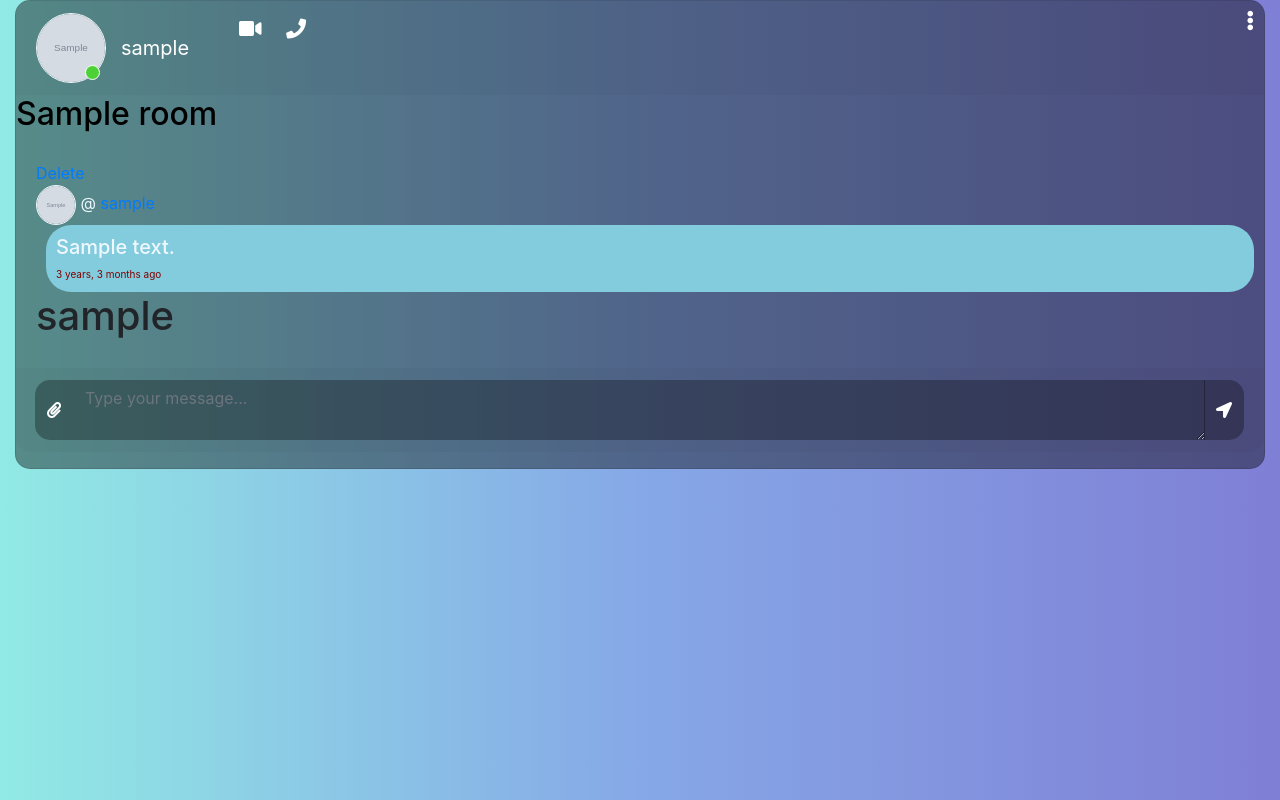
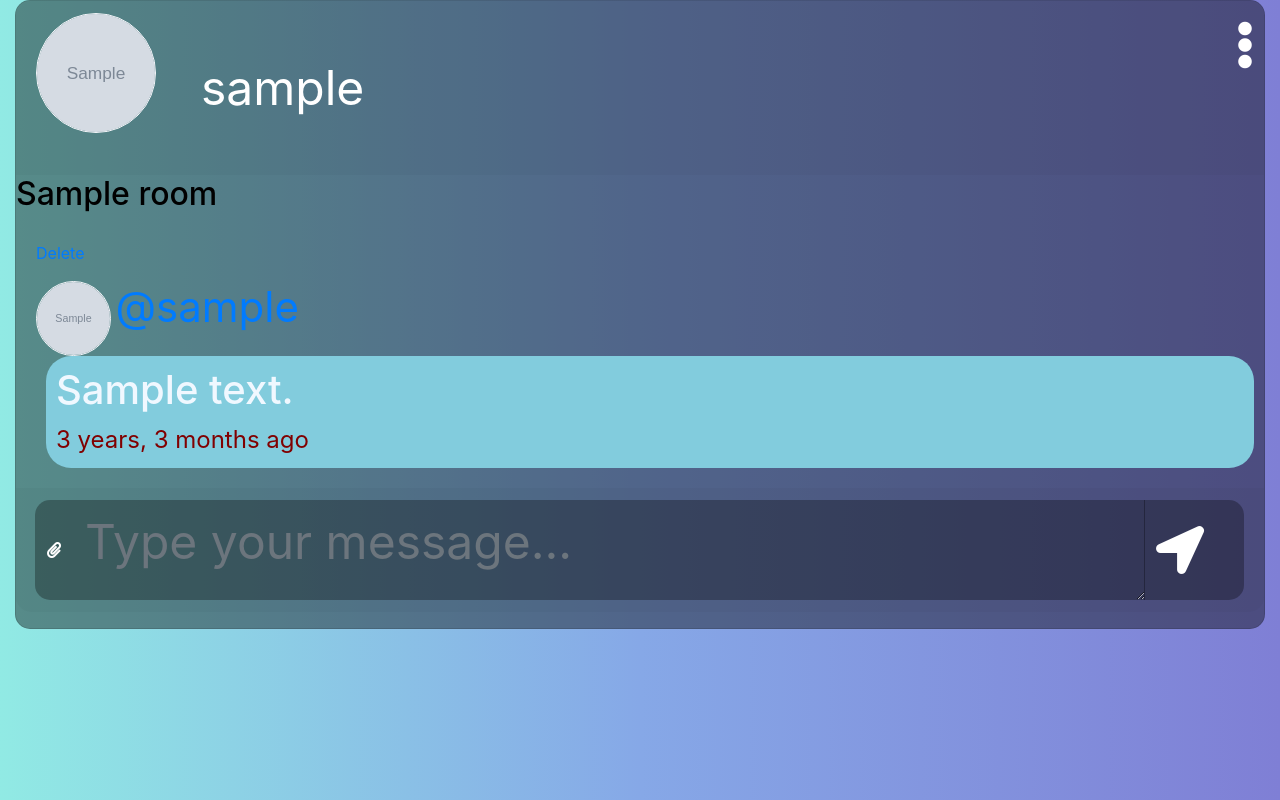
Before and after one commit to PrinceJetro/chatapp, a Django app: page /room/1 in a window 1280 px wide. Run offline with Django 4.2, Linux system fonts and the light colour scheme; a user stored in the database is signed in; tables that the repository leaves empty hold one stand-in row (values such as "Sample post"); grey boxes marked "Sample" are stand-in pictures; some libraries are stand-ins or nearby versions.

Commit message:
worked on the front ebd

```diff
--- a/templates/base.html
+++ b/templates/base.html
@@ -14,10 +14,7 @@
 <script src="https://cdn.jsdelivr.net/npm/bootstrap@5.2.3/dist/js/bootstrap.bundle.min.js"></script>
 
   <!-- Feel free to remove these styles or customise in your own stylesheet 👍 -->
-  <style>
-    .attribution { font-size: 11px; text-align: center; }
-    .attribution a { color: hsl(228, 45%, 44%); }
-  </style>
+
 </head>
 <body>
 
--- a/templates/chat.html
+++ b/templates/chat.html
@@ -61,7 +61,8 @@
         background-color: rgba(0,0,0,0.3) !important;
         border:0 !important;
         color:white !important;
-        height: 60px !important;
+        height: 100px !important;
+        font-size: 48px;
         overflow-y: auto;
     }
         .type_msg:focus{
@@ -81,6 +82,9 @@ background-color: rgba(0,0,0,0.3) !important;
         border:0 !important;
         color: white !important;
         cursor: pointer;
+        font-size: 48px;
+        height: 100px;
+        width: 100px;
     }
     .search_btn{
         border-radius: 0 15px 15px 0 !important;
@@ -102,36 +106,26 @@ background-color: rgba(0,0,0,0.3) !important;
         background-color: rgba(0,0,0,0.3);
 }
     .user_img{
-        height: 70px;
-        width: 70px;
+        height: 120px;
+        width: 120px;
         border:1.5px solid #f5f6fa;
 
     }
     .user_img_msg{
-        height: 40px;
-        width: 40px;
+        height: 75px;
+        width: 75px;
         border:1.5px solid #f5f6fa;
 
     }
 .img_cont{
-        position: relative;
-        height: 70px;
-        width: 70px;
+        height: 150px;
+        width: 150px;
 }
 .img_cont_msg{
         height: 40px;
         width: 40px;
 }
-.online_icon{
-    position: absolute;
-    height: 15px;
-    width:15px;
-    background-color: #4cd137;
-    border-radius: 50%;
-    bottom: 0.2em;
-    right: 0.4em;
-    border:1.5px solid white;
-}
+
 .offline{
     background-color: #c23616 !important;
 }
@@ -141,7 +135,7 @@ background-color: rgba(0,0,0,0.3) !important;
     margin-left: 15px;
 }
 .user_info span{
-    font-size: 20px;
+    font-size: 48px;
     color: white;
 }
 .user_info p{
@@ -178,10 +172,10 @@ color: rgba(255,255,255,0.6);
     position: relative;
 }
 .msg_time{
+    font-size: 24px;
     left: 0;
     bottom: -15px;
     color: rgba(255,255,255,0.5);
-    font-size: 10px;
 }
 .msg_time_send{
     position: absolute;
@@ -196,10 +190,10 @@ color: rgba(255,255,255,0.6);
 #action_menu_btn{
     position: absolute;
     right: 10px;
-    top: 10px;
+    top: 20px;
     color: white;
     cursor: pointer;
-    font-size: 20px;
+    font-size: 48px;
 }
 .action_menu{
     z-index: 1;
@@ -208,8 +202,8 @@ color: rgba(255,255,255,0.6);
     background-color: rgba(0,0,0,0.5);
     color: white;
     border-radius: 15px;
-    top: 30px;
-    right: 15px;
+    top: 60;
+    right: 50px;
     display: none;
 }
 .action_menu ul{
@@ -219,6 +213,7 @@ margin: 0;
 }
 .action_menu ul li{
     width: 100%;
+    font-size: 40px;
     padding: 10px 15px;
     margin-bottom: 5px;
 }
@@ -235,6 +230,10 @@ margin: 0;
     margin-bottom: 15px !important;
 }
 }
+
+#participants{
+    display: none;
+}
 </style>
     </head>
 	<!--Coded With Love By Mutiullah Samim-->
@@ -242,30 +241,24 @@ margin: 0;
 
 
 		<div class="container-fluid ">
-			<div class="" >
+			<div class="main" >
 				<div class="chat" >
 					<div class="card">
 						<div class="card-header msg_head">
 							<div class="d-flex bd-highlight">
 								<div class="img_cont">
 									<img src="{{rooms.host.image_link}}" class="rounded-circle user_img">
-									<span class="online_icon"></span>
+
 								</div>
 								<div class="user_info">
 									<span>{{rooms.host.username}}</span>
-								</div>
-								<div class="video_cam">
-									<span><i class="fas fa-video"></i></span>
-									<span><i class="fas fa-phone"></i></span>
 								</div>
 							</div>
 							<span id="action_menu_btn"><i class="fas fa-ellipsis-v"></i></span>
 							<div class="action_menu">
 								<ul>
-									<a href="{% url 'userprofile' rooms.host.id %}"><li><i class="fas fa-user-circle"></i> View profile</li></a>
-									<li><i class="fas fa-users"></i> Add to close friends</li>
-									<li><i class="fas fa-plus"></i> Add to group</li>
-									<li><i class="fas fa-ban"></i> Block</li>
+									<a href="{% url 'userprofile' rooms.host.id %}"><li><i class="fas fa-user-circle"></i> View {{rooms.host.username}}'s Profile</li></a>
+									<li onclick="participants()"><i class="fas fa-users"></i> View Participants</li>
 								</ul>
 							</div>
 						</div>
@@ -278,19 +271,19 @@ margin: 0;
                         {% endif %}
 
 
-						<div class="card-body msg_card_body">
+						<div class="card-body msg_card_body" id="msg_card_body">
                             {% for i in room_messages %}
                             {% if request.user == i.user %}
                             <a href="{% url 'delete-message' i.id%}">Delete</a>
                             {% endif %}
-                            <div class="" style="width: 100%;">
+                            <div class="" style="width: 100%; margin-top : 10px">
                             <div>
 
                                     <div class="">
-                                        <img src="{{i.user.image_link}}" class="rounded-circle user_img_msg"> <span style="color: aliceblue;">@ <a href="{% url 'userprofile' i.user.id %}">{{i.user.username}}</span></a>
+                                        <img src="{{i.user.image_link}}" class="rounded-circle user_img_msg"> <span style="color: aliceblue;"> <span style="font-size: 42px;"><a href="{% url 'userprofile' i.user.id %}">@{{i.user.username}}</span></a></span>
                                     </div>
                                     <div class="msg_cotainer"  style="width: 100%">
-                                        <h5 style="color: aliceblue;">{{i.body}}</h5>
+                                        <h1 style="color: aliceblue;">{{i.body}}</h1>
                                         <span class="msg_time" style="color:maroon">{{i.created | timesince}} ago</span>
                                     </div>
                                 </div>
@@ -298,14 +291,18 @@ margin: 0;
 							</div>
                             {% endfor %}
 
-                            {% for participants in participants %}
-
-                            <h1>{{participants.username}}</h1>
-
-                            {% endfor %}
-
 
 						</div>
+
+                        <div id="participants">
+                            <h1 style="text-align: center;">Participants</h1>
+                            <ul>
+                            {% for participants in participants %}
+                                <li><h3>{{participants.username}}</h3></li>
+                            {% endfor %}
+                        </ul>
+                        </div>
+
                         <form action="" method="post"  id="form">
                         <div class="card-footer">
 							<div class="input-group">
@@ -317,7 +314,7 @@ margin: 0;
 
 								<textarea name="body" id="body" required class="form-control type_msg" placeholder="Type your message..."></textarea>
 								<div class="input-group-append">
-									<span class="input-group-text send_btn"  onclick="ready()"><i class="fas fa-location-arrow"></i></span>
+									<span class="input-group-text send_btn"  onclick="ready()"><i class="fas fa-location-arrow" style="font-size: 48px;"></i></span>
 								</div>
 							</div>
 						</div>
@@ -325,6 +322,8 @@ margin: 0;
 					</div>
 				</div>
 			</div>
+
+
 		</div>
 
         <script>
@@ -345,11 +344,16 @@ margin: 0;
                         }
                     }
 
-            setInterval(async function(){
-                let response = await fetch("/room/" + 2)
-                let shows = await response.text();
-
-            }, 5000)
+                    function participants(){
+                        if (document.getElementById("msg_card_body").style.display == 'block'){
+                            document.getElementById("msg_card_body").style.display = 'none';
+                            document.getElementById("participants").style.display= 'block';
+                        }
+                        else{
+                            document.getElementById("msg_card_body").style.display = 'block';
+                            document.getElementById("participants").style.display= 'none';
+                        }
+                    }
         </script>
 	</body>
 </html>
--- a/webapp/views.py
+++ b/webapp/views.py
@@ -96,7 +96,7 @@ def logout_request(request):
 	messages.info(request, "You have successfully logged out.")
 	return redirect("login")
 
-
+@login_required(login_url='login')
 def home(request):
     users = User.objects.all()
     q = request.GET.get('q') if request.GET.get("q") != None else ''
@@ -123,7 +123,7 @@ def userProfile(request,pk):
     }
     return render(request, 'profile.html', context)
 
-
+@login_required(login_url='login')
 def chatroom(request,pk):
 
     room = Room.objects.get(id=pk)
```
Also changed, not shown: templates/index.html (+11 -6 lines), templates/index1.html (deleted, +0 -36 lines), templates/profile.html (+7 -5 lines), templates/profilepic.html (+0 -15 lines). Lines whose indentation alone changed are shown as unchanged.
